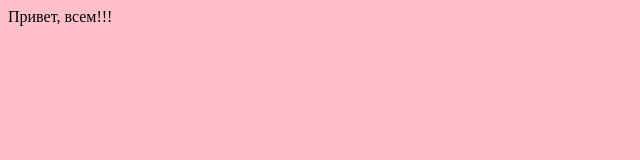
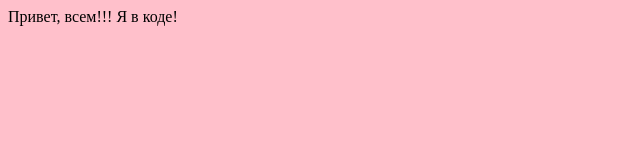
Before and after one commit to AndreiGodovaniuk/first-project, a plain HTML site: page index.html in a window 1280 px wide. Shown: the full height of the page, 0-640 px from the left. Drawn offline with Linux system fonts and the light colour scheme.

Commit message:
еще строчка

```diff
--- a/index.html
+++ b/index.html
@@ -8,5 +8,6 @@
 </head>
 <body>
   Привет, всем!!!
+  Я в коде!
 </body>
 </html>
```
